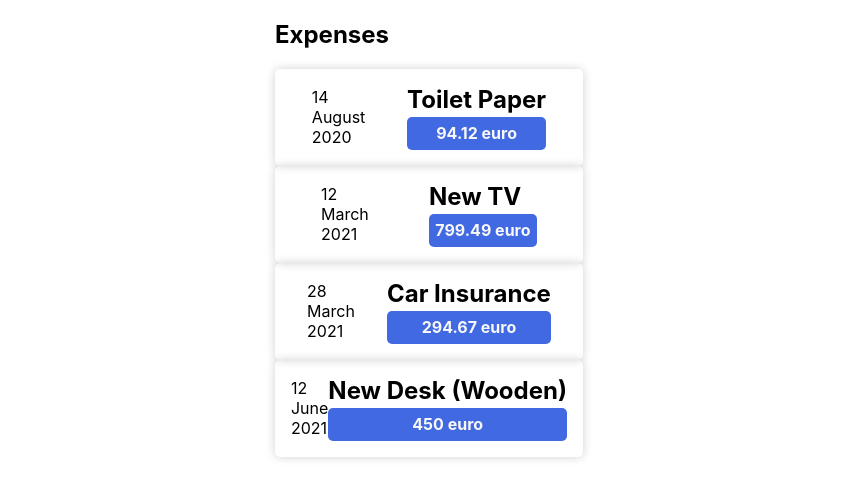
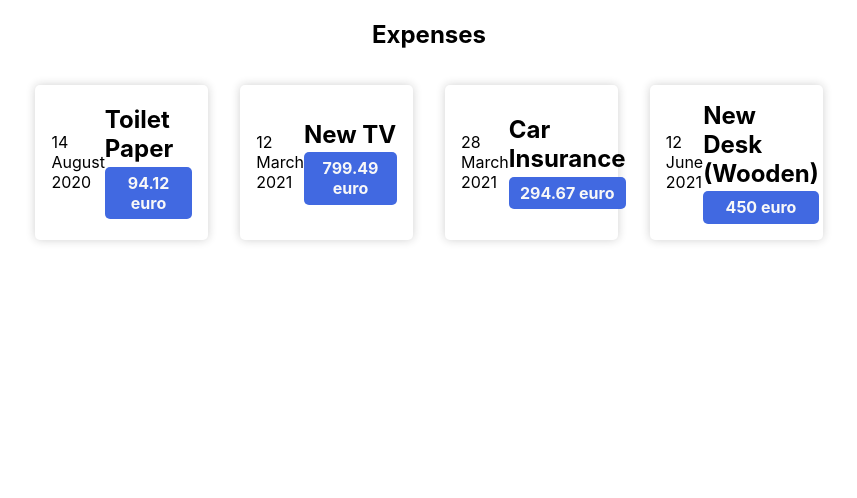
Before and after one commit to aaronsts/react-logger, a React (Create React App) app: page / in a window 1280 px wide. Shown: the top 498 px of the page, without its empty margins (211-1068 px from the left). Built offline with nearby package versions, Linux system fonts and the light colour scheme.

Commit message:
added expenseList component as wrapper

```diff
--- a/src/App.js
+++ b/src/App.js
@@ -1,5 +1,5 @@
 // Components
-import ExpenseItem from "./components/ExpenseItem";
+import ExpenseList from "./components/ExpenseList";
 
 function App() {
   const expenses = [
@@ -24,28 +24,9 @@ function App() {
     },
   ];
   return (
-    <div>
+    <div className="container">
       <h2>Expenses</h2>
-      <ExpenseItem
-        description={expenses[0].title}
-        amount={expenses[0].amount}
-        date={expenses[0].date}
-      />
-      <ExpenseItem
-        description={expenses[1].title}
-        amount={expenses[1].amount}
-        date={expenses[1].date}
-      />
-      <ExpenseItem
-        description={expenses[2].title}
-        amount={expenses[2].amount}
-        date={expenses[2].date}
-      />
-      <ExpenseItem
-        description={expenses[3].title}
-        amount={expenses[3].amount}
-        date={expenses[3].date}
-      />
+      <ExpenseList expenses={expenses} />
     </div>
   );
 }
--- a/src/components/ExpenseItem.scss
+++ b/src/components/ExpenseItem.scss
@@ -1,7 +1,13 @@
+.expenses-list {
+  display: grid;
+  grid-template-columns: repeat(4, 25%);
+  width: inherit;
+}
 .expense-item {
   box-shadow: 0px 0px 10px rgba($color: #191919, $alpha: 0.2);
   border-radius: 5px;
   padding: 1rem;
+  margin: 1rem;
   display: flex;
   align-items: center;
   justify-content: space-around;
--- /dev/null
+++ b/src/components/ExpenseList.jsx
@@ -0,0 +1,30 @@
+import ExpenseItem from "./ExpenseItem";
+
+function ExpenseList(props) {
+  return (
+    <div className="expenses-list">
+      <ExpenseItem
+        description={props.expenses[0].title}
+        amount={props.expenses[0].amount}
+        date={props.expenses[0].date}
+      />
+      <ExpenseItem
+        description={props.expenses[1].title}
+        amount={props.expenses[1].amount}
+        date={props.expenses[1].date}
+      />
+      <ExpenseItem
+        description={props.expenses[2].title}
+        amount={props.expenses[2].amount}
+        date={props.expenses[2].date}
+      />
+      <ExpenseItem
+        description={props.expenses[3].title}
+        amount={props.expenses[3].amount}
+        date={props.expenses[3].date}
+      />
+    </div>
+  );
+}
+
+export default ExpenseList;
--- a/src/index.js
+++ b/src/index.js
@@ -1,7 +1,7 @@
 import React from "react";
 import ReactDOM from "react-dom";
 
-import "./index.css";
+import "./index.scss";
 import App from "./App";
 
 ReactDOM.render(
--- a/src/index.css
+++ b/src/index.scss
@@ -10,6 +10,12 @@ body {
 }
 
 #root {
+  width: 100%;
+  display: flex;
+  justify-content: center;
+}
+
+.container {
   width: 80%;
   display: flex;
   flex-direction: column;
```
